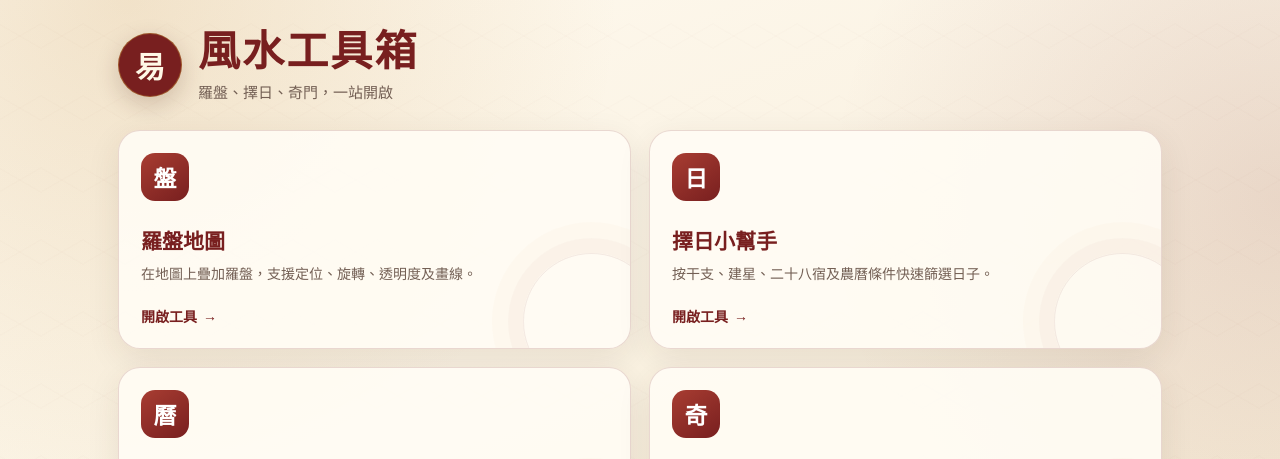
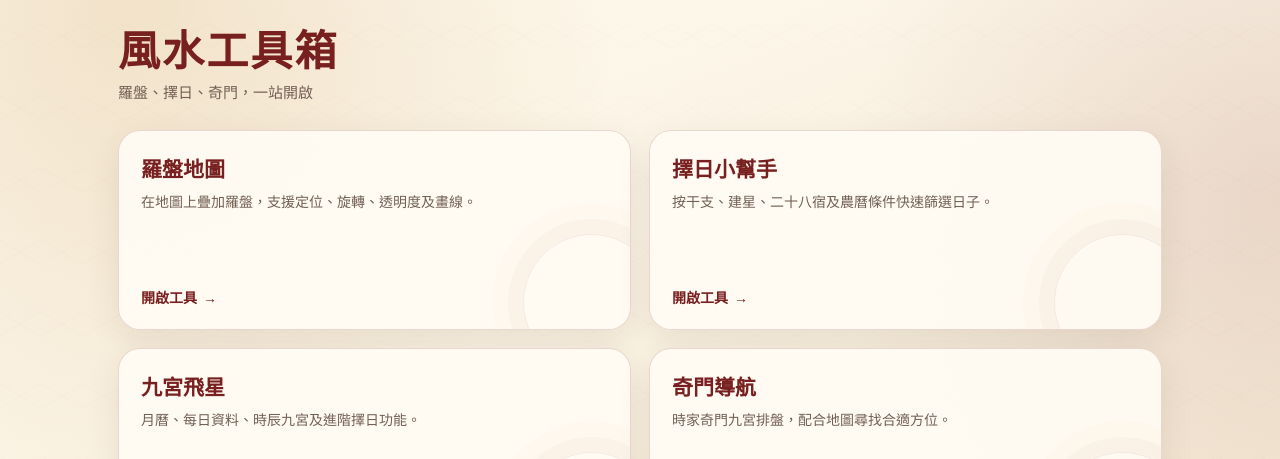
Before and after one commit to soyiupong-droid/FENGSHUI2, a plain HTML site: page index.html in a window 1280 px wide. Shown: the top 459 px of the page. Drawn offline with Linux system fonts and the light colour scheme.

Commit message:
Add files via upload

```diff
--- a/index.html
+++ b/index.html
@@ -265,7 +265,6 @@
   <body>
     <main class="shell">
       <header>
-        <div class="mark" aria-hidden="true">易</div>
         <div>
           <h1>風水工具箱</h1>
           <p class="intro">羅盤、擇日、奇門，一站開啟</p>
@@ -274,28 +273,24 @@
 
       <section class="grid" aria-label="工具列表">
         <a class="card" href="./apps/compass-map/">
-          <div class="symbol" aria-hidden="true">盤</div>
           <h2>羅盤地圖</h2>
           <p>在地圖上疊加羅盤，支援定位、旋轉、透明度及畫線。</p>
           <div class="launch">開啟工具 <span aria-hidden="true">→</span></div>
         </a>
 
         <a class="card" href="./apps/luckyday/">
-          <div class="symbol" aria-hidden="true">日</div>
           <h2>擇日小幫手</h2>
           <p>按干支、建星、二十八宿及農曆條件快速篩選日子。</p>
           <div class="launch">開啟工具 <span aria-hidden="true">→</span></div>
         </a>
 
         <a class="card" href="./apps/luckyday-2/">
-          <div class="symbol" aria-hidden="true">曆</div>
           <h2>九宮飛星</h2>
           <p>月曆、每日資料、時辰九宮及進階擇日功能。</p>
           <div class="launch">開啟工具 <span aria-hidden="true">→</span></div>
         </a>
 
         <a class="card" href="./apps/qimen-navigator/">
-          <div class="symbol" aria-hidden="true">奇</div>
           <h2>奇門導航</h2>
           <p>時家奇門九宮排盤，配合地圖尋找合適方位。</p>
           <div class="launch">開啟工具 <span aria-hidden="true">→</span></div>
```
